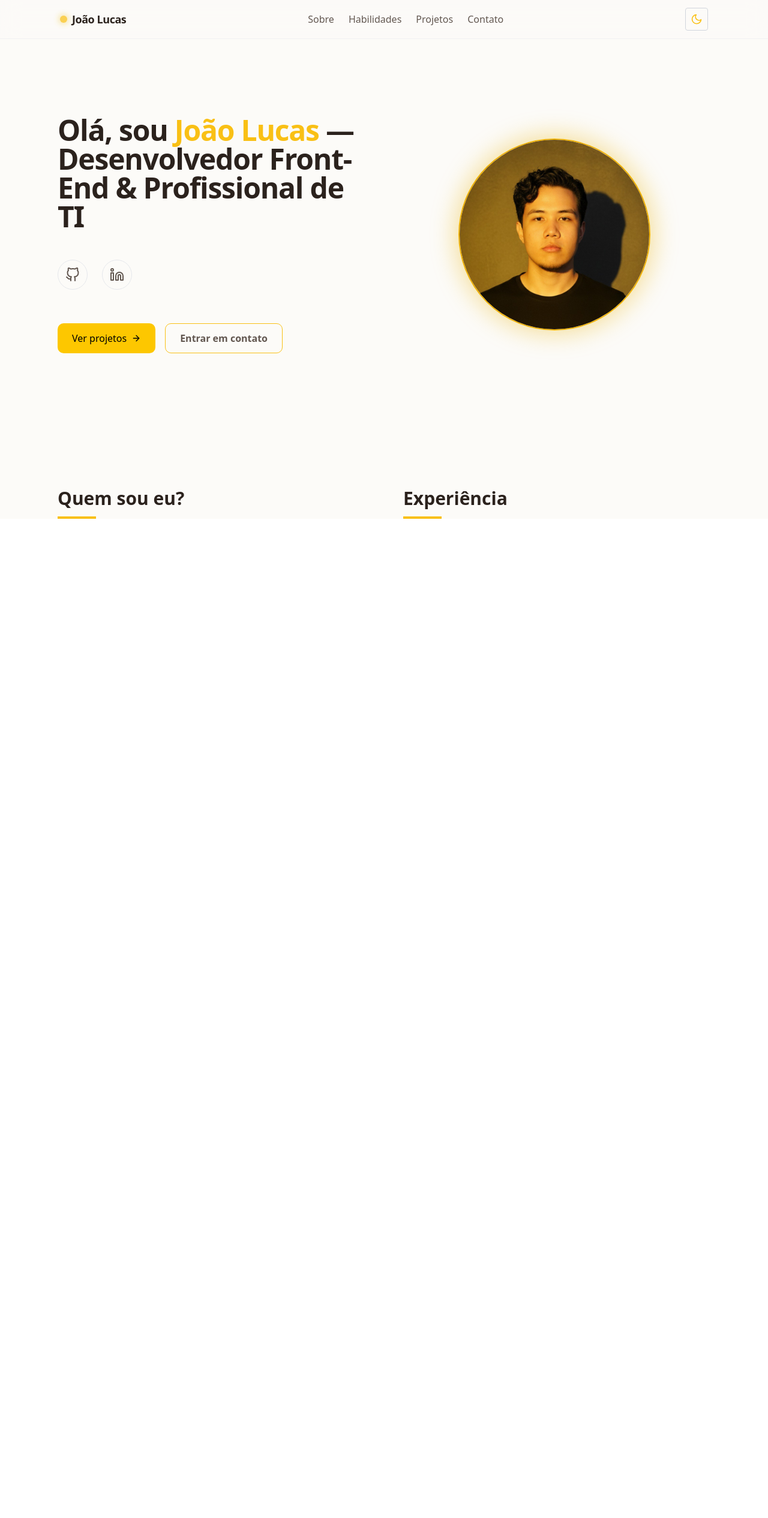
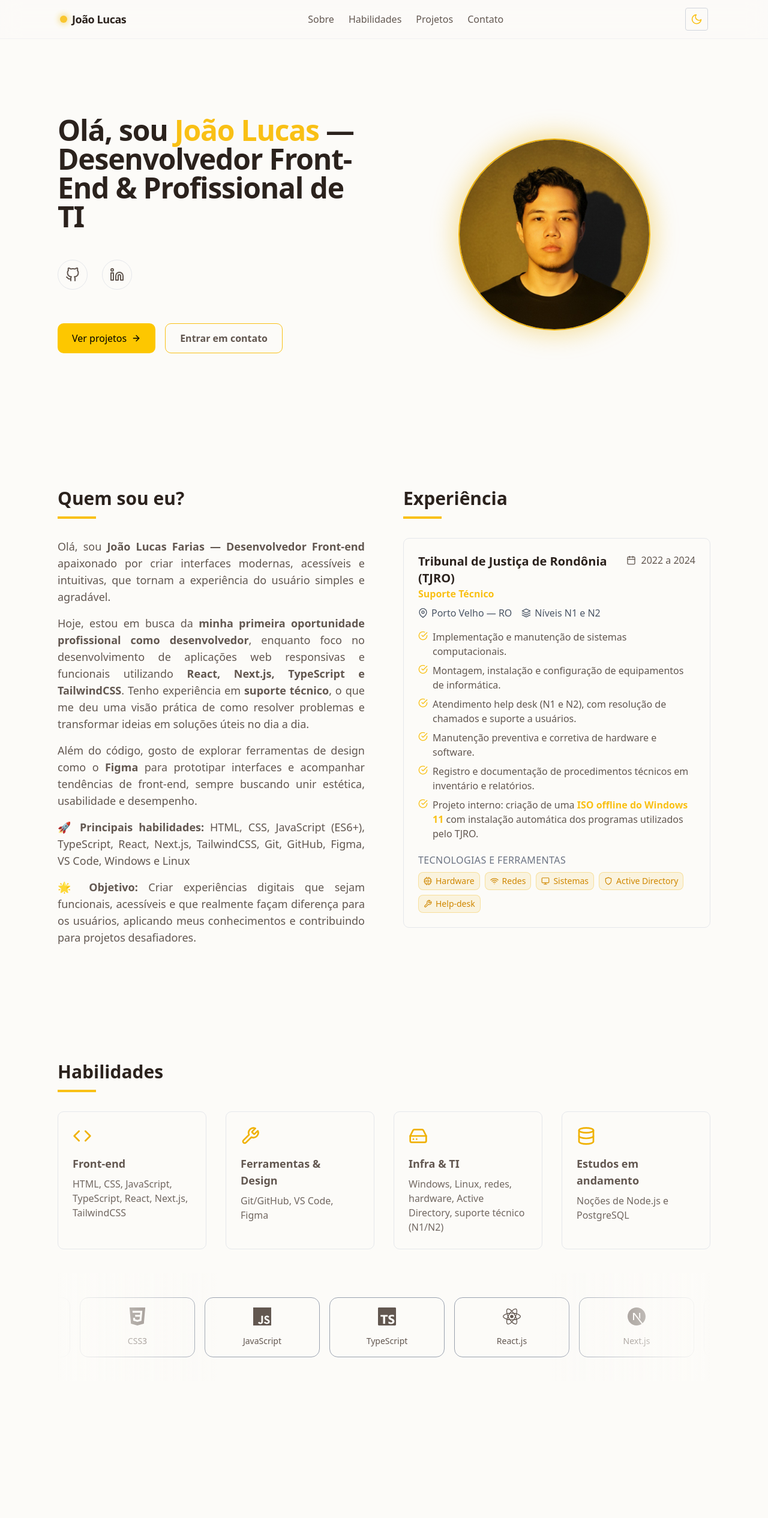
Before and after one commit to jotalucasfarias/meu-portfolio, a React (Vite) app: page / in a window 1280 px wide. Shown: the top 2531 px of the page at 60% size. Before the commit the page ends 865 px from the top, so only its background shows below. Built offline with nearby package versions, Linux system fonts and the light colour scheme.

Commit message:
feat: remover scroll snapping do layout principal; simplificar estrutura dos componentes

```diff
--- a/src/App.tsx
+++ b/src/App.tsx
@@ -9,31 +9,14 @@ export default function App() {
   return (
     <div className="bg-[#FCFBF8] dark:bg-[#0a0a0a] transition-colors duration-500">
       <Header />
-      {/*
-        Adicionamos as classes 'snap-y' e 'snap-mandatory' ao elemento 'main' para ativar o scroll snapping vertical obrigatório.
-        Cada seção recebe 'snap-start' e 'min-h-screen' para garantir que ocupe a tela inteira e "grude" ao rolar.
-      */}
-      <main className="snap-y snap-mandatory h-screen overflow-y-scroll">
-        <section className="snap-start ">
-          <HeroBanner />
-        </section>
-        <section className="snap-start">
-          <About />
-        </section>
-        <section className="snap-start ">
-          <Skills />
-        </section>
-        <section className="snap-start ">
-          <Projects />
-        </section>
-        <section className="snap-start ">
-          <Contact />
-        </section>
-        {/* Footer agora é uma seção snap, aparecendo apenas ao final do scroll */}
-        <section className="snap-start">
-          <Footer />
-        </section>
+      <main className="">
+        <HeroBanner />
+        <About />
+        <Skills />
+        <Projects />
+        <Contact />
       </main>
+      <Footer />
     </div>
   );
 }
--- a/src/components/Contact/Contact.tsx
+++ b/src/components/Contact/Contact.tsx
@@ -187,7 +187,7 @@ export default function Contact() {
                   href="https://github.com/jotalucasfarias"
                   target="_blank"
                   rel="noopener noreferrer"
-                  className="p-3 text-[#625750] dark:text-[#C6C3B9] border border-gray-200 dark:border-white/20 rounded-full transition-all duration-300 hover:text-[#F9C015] hover:border-[#F9C015] hover:-translate-y-1"
+                  className="p-3 text-[#625750] dark:text-[#C6C3B9] border border-gray-400 dark:border-white/20 rounded-full transition-all duration-300 hover:text-[#F9C015] hover:border-[#F9C015] hover:-translate-y-1"
                   aria-label="GitHub"
                 >
                   <FiGithub size={24} />
@@ -196,7 +196,7 @@ export default function Contact() {
                   href="https://www.linkedin.com/in/jottalucasfarias/"
                   target="_blank"
                   rel="noopener noreferrer"
-                  className="p-3 text-[#625750] dark:text-[#C6C3B9] border border-gray-200 dark:border-white/20 rounded-full transition-all duration-300 hover:text-[#F9C015] hover:border-[#F9C015] hover:-translate-y-1"
+                  className="p-3 text-[#625750] dark:text-[#C6C3B9] border border-gray-400 dark:border-white/20 rounded-full transition-all duration-300 hover:text-[#F9C015] hover:border-[#F9C015] hover:-translate-y-1"
                   aria-label="LinkedIn"
                 >
                   <FiLinkedin size={24} />
```
